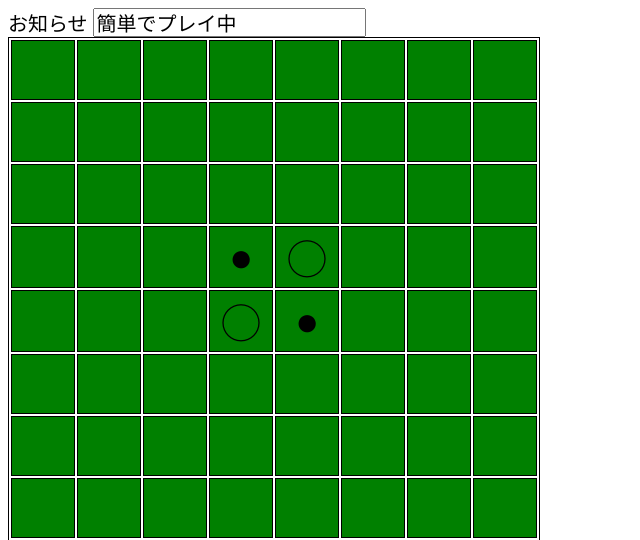
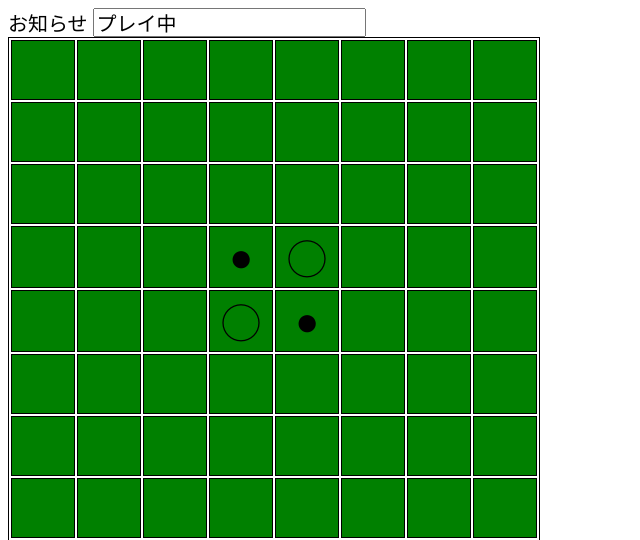
Before and after one commit to 2021AIT-OOP2-G06/oop2-othello, a Flask app: page / in a window 1280 px wide. Shown: the top 540 px of the page, without its empty margins (0-640 px from the left). Run offline with Flask 2, Linux system fonts and the light colour scheme; some libraries are stand-ins or nearby versions.

Commit message:
アレェ

```diff
--- a/static/index.js
+++ b/static/index.js
@@ -1,4 +1,8 @@
-<<<<<<< HEAD
+//<<<<<<< HEAD
+$(function(){
+    $("#notice").val("レベルでプレイ中");
+});
+
 $("#tbl1 td").bind('click', function(){
     $tag_td = $(this)[0];
     $tag_tr = $(this).parent()[0];
--- a/templates/index.html
+++ b/templates/index.html
@@ -10,7 +10,7 @@
 <body>
   <div>
     <label id="notice">お知らせ
-      <input type="text" id="notice" readonly="readonly" value="簡単でプレイ中">
+      <input type="text" id="notice" readonly="readonly" value="プレイ中">
     </label>
   </div>
   <table id='tbl1'>
```
